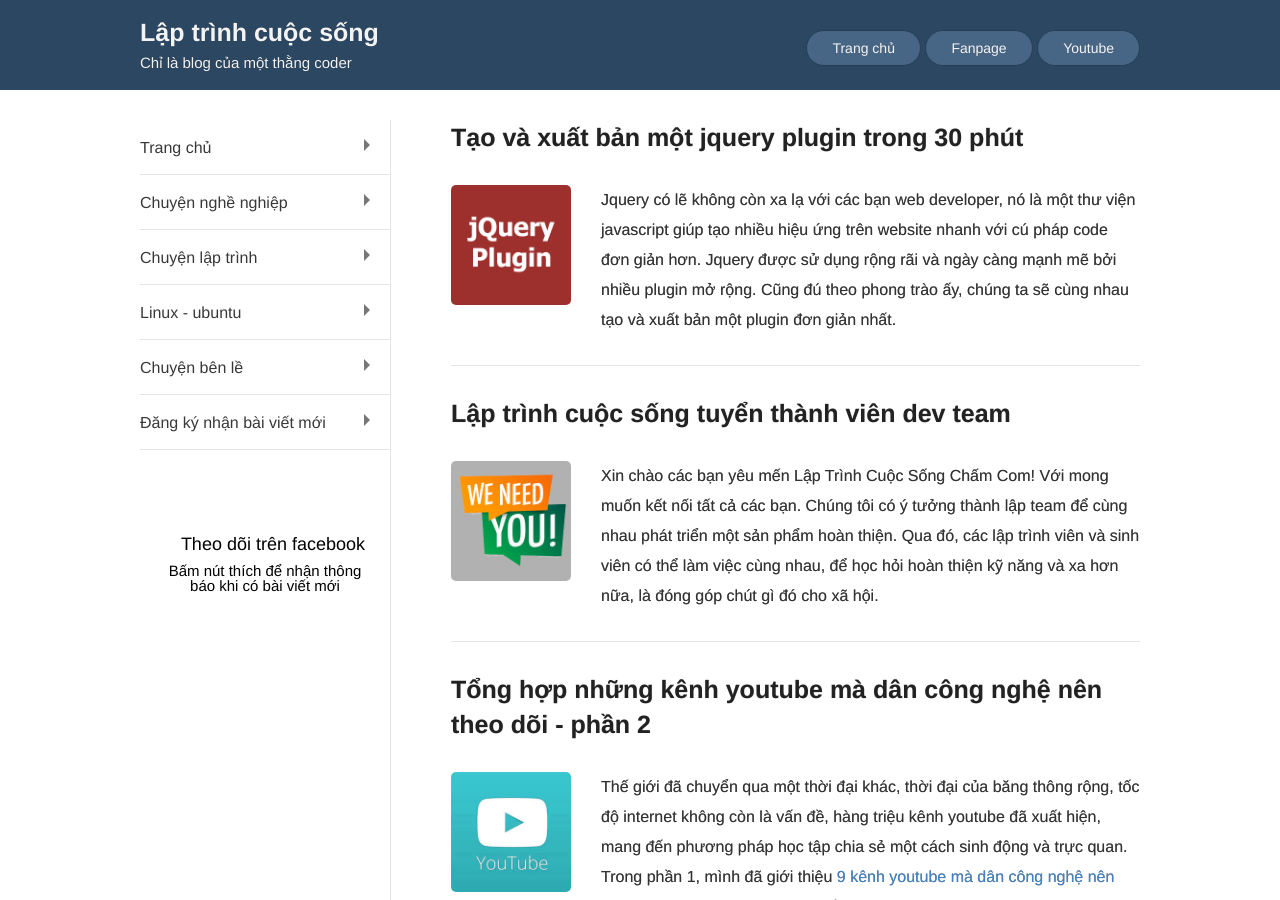
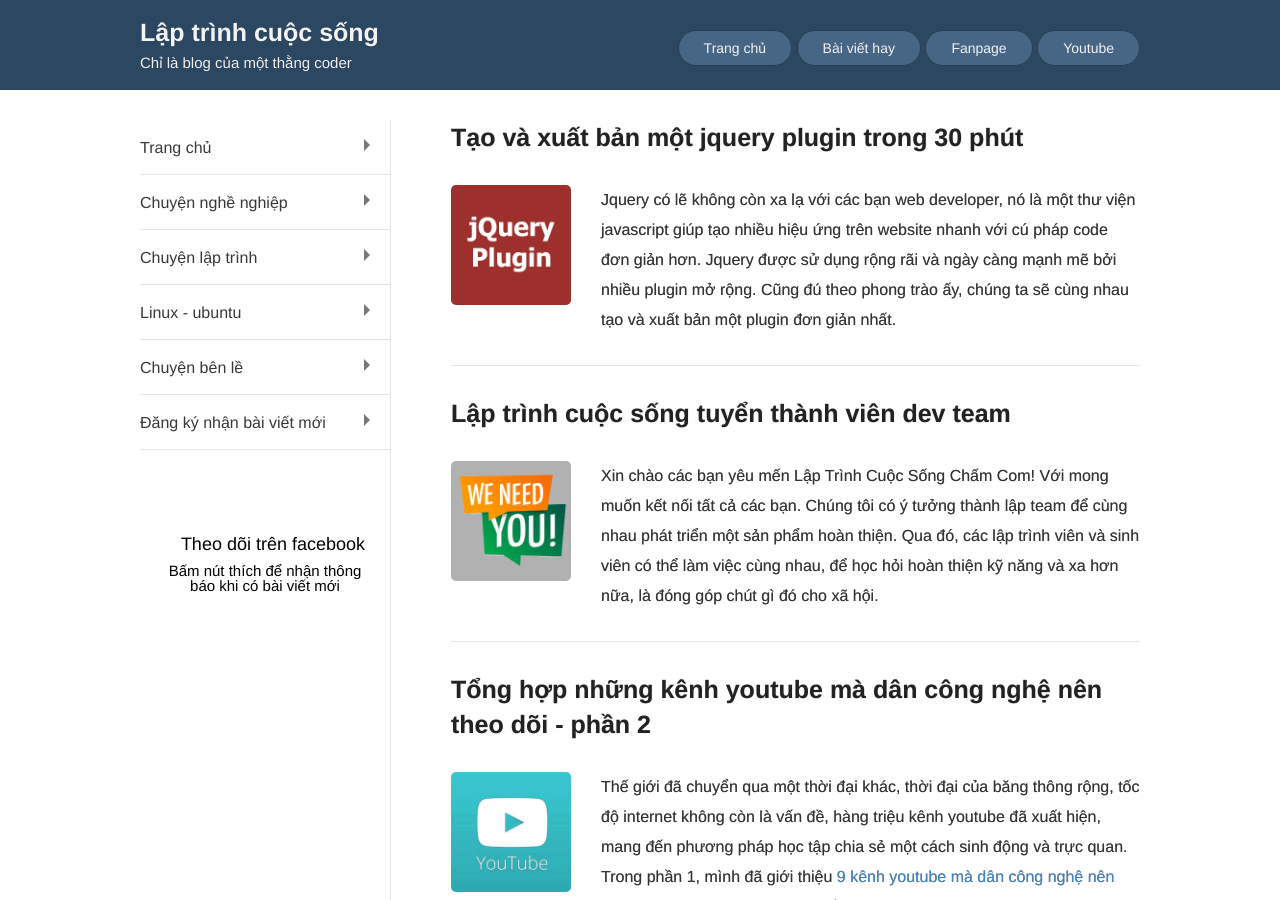
Before and after one commit to nguyentest/laptrinhcuocsong, a Jekyll site: the page built from index.html, in a window 1280 px wide and 900 px high. Built offline with Jekyll 4.4.1, drawn with Linux system fonts in a browser that asks for light colours; the list of posts is cut into pages by our own code.

Commit message:
Update header.html

```diff
--- a/_includes/header.html
+++ b/_includes/header.html
@@ -45,6 +45,7 @@
 		<h1><a href="{{ site.site_url }}">{{ site.name }}</a><span>{{ site.description }}</span></h1>
 		<ul>
 			<li><a href="{{ site.site_url }}">Trang chủ</a></li>
+			<li><a href="{{ site.site_url }}/bai-viet-hay.html">Bài viết hay</a></li>
 			<li><a target="_blank" href="https://www.facebook.com/laptrinhcuocsongdotcom/">Fanpage</a></li>
 			<li><a target="_blank" href="https://www.youtube.com/channel/UC5CIt5W4kq4ie0KJEdg2ztg">Youtube</a></li>
 		</ul>
```
